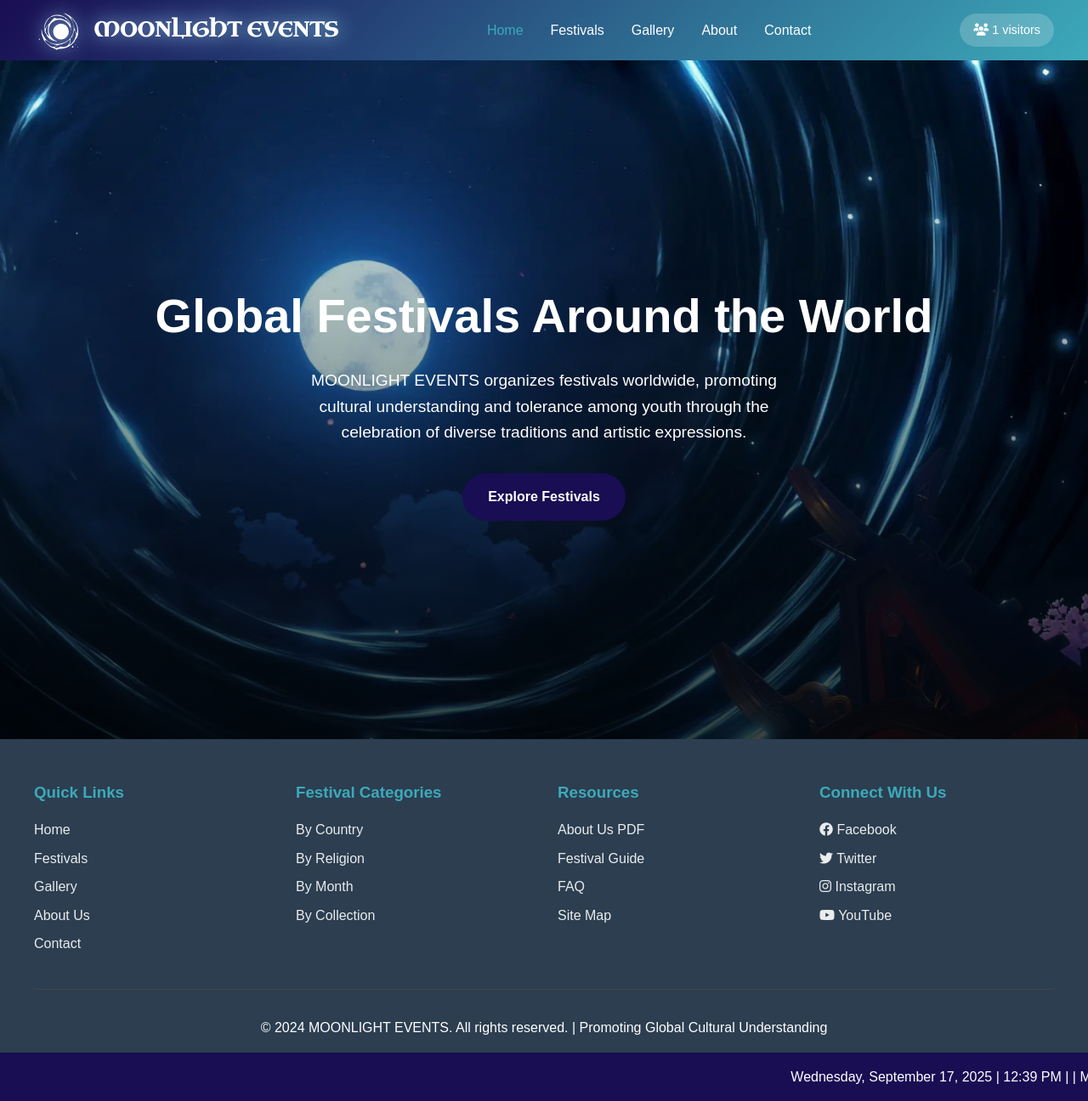
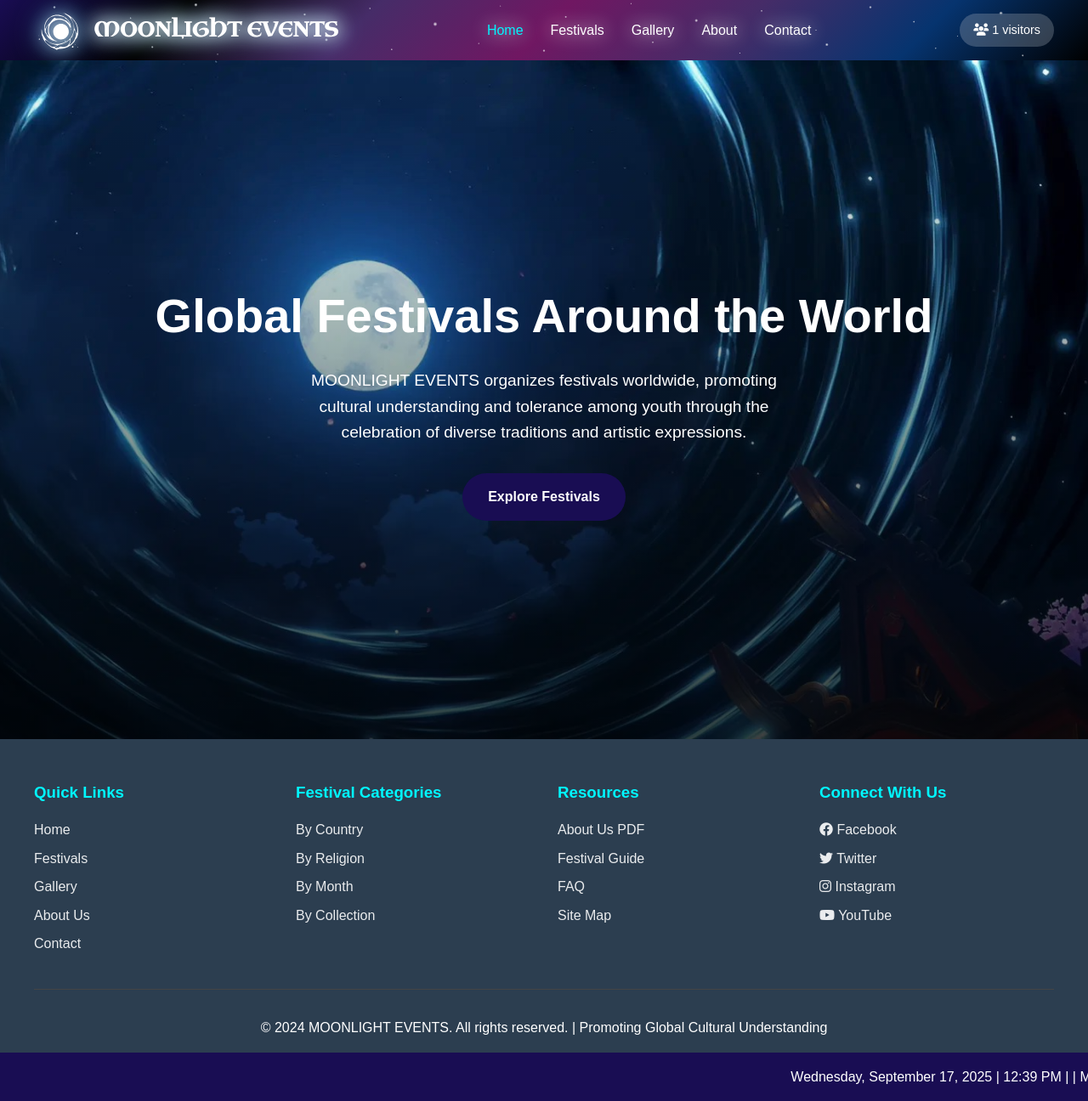
Before and after one commit to DatNguyenThanh97/eProject1, a PHP site: page / in a window 1280 px wide. Shown: the whole page at 85% size. Run offline with PHP 8.4, Linux system fonts and the light colour scheme; data comes from the database, SQL or seed files in the repository; data that the repository does not hold is empty; some web fonts are replaced.

Commit message:
sửa css 1 tí

```diff
--- a/assets/css/style.css
+++ b/assets/css/style.css
@@ -63,7 +63,7 @@ textarea:focus {
 :root {
   --primary-color: #190d53;
   --secondary-color: #2c3e50;
-  --accent-color: #3caaba;
+  --accent-color: #00f7ff;
   --text-dark: #2c3e50;
   --text-light: #7f8c8d;
   --bg-light: #f8f9fa;
@@ -90,6 +90,16 @@ body {
 }
 /* Header */
 .header {
+  background: linear-gradient(
+    135deg,
+    var(--primary-color),
+    black,
+    #462c68,
+    #701762,
+    #462c68,
+    #06346f,
+    black
+  );
   color: var(--white);
   padding: 0.5rem 0;
   position: fixed;
@@ -97,6 +107,128 @@ body {
   width: 100%;
   z-index: 1000;
   transition: all 0.3s ease;
+}
+.header::before {
+  content: "";
+  position: absolute;
+  inset: 0;
+  pointer-events: none; /* không cản click */
+  background-image: radial-gradient(
+      1.8px 1.8px at 5% 12%,
+      rgba(255, 255, 255, 0.95),
+      transparent
+    ),
+    radial-gradient(
+      1.2px 1.2px at 12% 30%,
+      rgba(255, 255, 255, 0.9),
+      transparent
+    ),
+    radial-gradient(
+      2.2px 2.2px at 18% 8%,
+      rgba(255, 255, 255, 0.98),
+      transparent
+    ),
+    radial-gradient(1px 1px at 22% 50%, rgba(255, 255, 255, 0.8), transparent),
+    radial-gradient(
+      1.6px 1.6px at 28% 24%,
+      rgba(255, 255, 255, 0.92),
+      transparent
+    ),
+    radial-gradient(
+      1.1px 1.1px at 34% 14%,
+      rgba(255, 255, 255, 0.85),
+      transparent
+    ),
+    radial-gradient(
+      2.6px 2.6px at 40% 40%,
+      rgba(255, 255, 255, 0.99),
+      transparent
+    ),
+    radial-gradient(
+      0.9px 0.9px at 46% 10%,
+      rgba(255, 255, 255, 0.75),
+      transparent
+    ),
+    radial-gradient(
+      1.4px 1.4px at 52% 28%,
+      rgba(255, 255, 255, 0.9),
+      transparent
+    ),
+    radial-gradient(1px 1px at 58% 6%, rgba(255, 255, 255, 0.8), transparent),
+    radial-gradient(2px 2px at 64% 34%, rgba(255, 255, 255, 0.98), transparent),
+    radial-gradient(
+      1.2px 1.2px at 70% 18%,
+      rgba(255, 255, 255, 0.9),
+      transparent
+    ),
+    radial-gradient(1px 1px at 75% 50%, rgba(255, 255, 255, 0.78), transparent),
+    radial-gradient(
+      1.7px 1.7px at 80% 12%,
+      rgba(255, 255, 255, 0.94),
+      transparent
+    ),
+    radial-gradient(
+      1.3px 1.3px at 84% 36%,
+      rgba(255, 255, 255, 0.88),
+      transparent
+    ),
+    radial-gradient(
+      0.9px 0.9px at 88% 60%,
+      rgba(255, 255, 255, 0.7),
+      transparent
+    ),
+    radial-gradient(
+      2.4px 2.4px at 92% 22%,
+      rgba(255, 255, 255, 0.97),
+      transparent
+    ),
+    radial-gradient(
+      1.1px 1.1px at 6% 68%,
+      rgba(255, 255, 255, 0.86),
+      transparent
+    ),
+    radial-gradient(
+      1.5px 1.5px at 14% 78%,
+      rgba(255, 255, 255, 0.9),
+      transparent
+    ),
+    radial-gradient(1px 1px at 20% 90%, rgba(255, 255, 255, 0.75), transparent),
+    radial-gradient(
+      1.9px 1.9px at 30% 66%,
+      rgba(255, 255, 255, 0.95),
+      transparent
+    ),
+    radial-gradient(
+      1.2px 1.2px at 36% 82%,
+      rgba(255, 255, 255, 0.9),
+      transparent
+    ),
+    radial-gradient(1px 1px at 44% 72%, rgba(255, 255, 255, 0.8), transparent),
+    radial-gradient(
+      1.6px 1.6px at 50% 84%,
+      rgba(255, 255, 255, 0.92),
+      transparent
+    ),
+    radial-gradient(
+      1.3px 1.3px at 60% 70%,
+      rgba(255, 255, 255, 0.88),
+      transparent
+    ),
+    radial-gradient(1px 1px at 68% 88%, rgba(255, 255, 255, 0.78), transparent),
+    radial-gradient(2px 2px at 76% 74%, rgba(255, 255, 255, 0.98), transparent),
+    radial-gradient(
+      1.1px 1.1px at 86% 80%,
+      rgba(255, 255, 255, 0.84),
+      transparent
+    ),
+    radial-gradient(
+      1.4px 1.4px at 94% 92%,
+      rgba(255, 255, 255, 0.9),
+      transparent
+    );
+
+  background-repeat: no-repeat;
+  opacity: 0.92; /* tổng thể opacity của layer sao */
 }
 .header-content {
   display: flex;
@@ -117,7 +249,7 @@ body {
   height: auto;
   color: white;
   transition: color 0.3s, filter 0.3s;
-  filter: drop-shadow(0 0 12px #9fdfff);
+  filter: drop-shadow(0 0 10px whitesmoke) drop-shadow(0 0 15px #4ac3ff);
 }
 
 .logo-text {
@@ -126,7 +258,7 @@ body {
   font-size: 1.5rem;
   color: white; /* default */
   transition: color 0.3s, text-shadow 0.3s;
-  filter: drop-shadow(0 0 12px #9fdfff);
+  filter: drop-shadow(0 0 10px whitesmoke) drop-shadow(0 0 12px #9fdfff);
 }
 /* Halloween */
 body.halloween .logo-icon,
@@ -161,6 +293,7 @@ body.mid-autumn-festival .logo-text {
   gap: 2rem;
 }
 .nav-menu a {
+  filter: drop-shadow(0 0 10px whitesmoke);
   color: var(--white);
   text-decoration: none;
   font-weight: 500;
--- a/assets/main.js
+++ b/assets/main.js
@@ -166,7 +166,7 @@ window.addEventListener("scroll", function () {
     header.style.backdropFilter = "blur(10px)";
   } else {
     header.style.background =
-      "linear-gradient(135deg, var(--primary-color), var(--accent-color))";
+      "linear-gradient(135deg, var(--primary-color), black, #462c68, #701762, #462c68, #06346f, black)";
     header.style.backdropFilter = "none";
   }
 });
```
